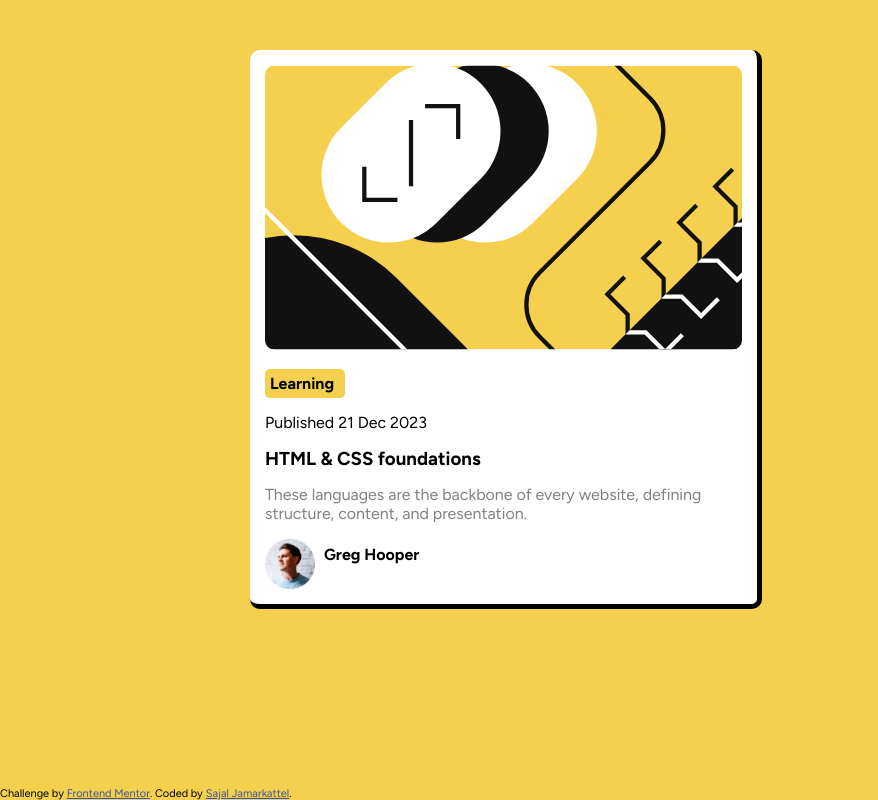
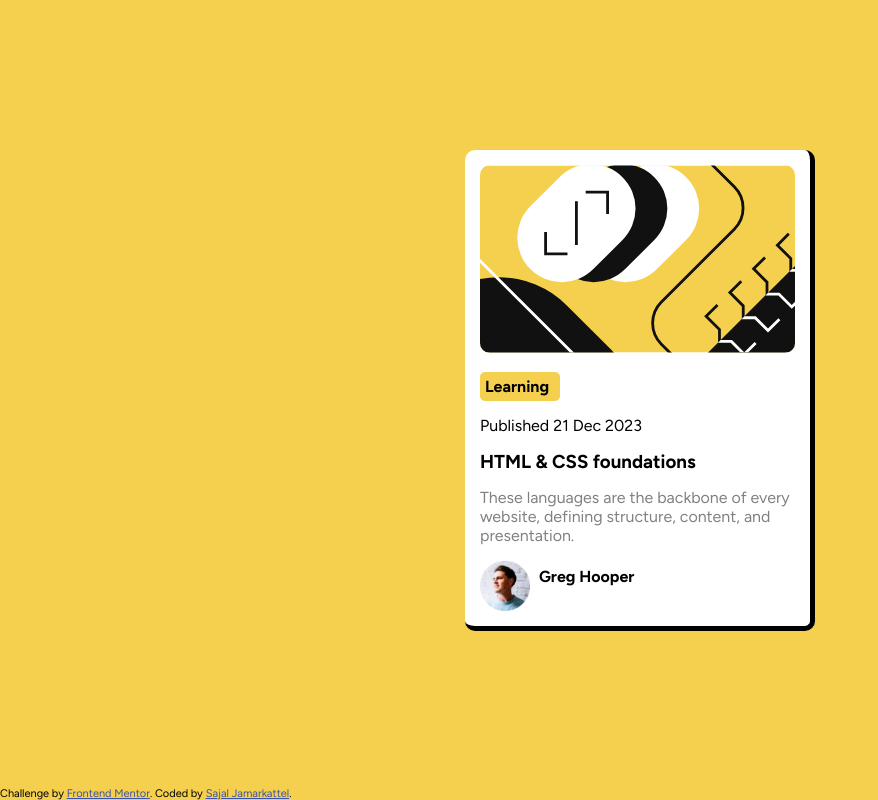
Before and after one commit to SJGit15/blog-preview-card-main, a plain HTML site: page index.html in a window 1280 px wide. Shown: the whole page, without its empty margins (0-878 px from the left). Drawn offline with Linux system fonts and the light colour scheme.

Commit message:
Changed name of a div, centered that div using margin auto.

```diff
--- a/index.html
+++ b/index.html
@@ -11,7 +11,7 @@
   <title>Frontend Mentor | Blog preview card</title>
 </head>
 <body>
-  <div class="body">
+  <div class="card">
     <img src="assets/images/illustration-article.svg" alt="blog-card">
 
     <div class="learning">
--- a/styles.css
+++ b/styles.css
@@ -10,20 +10,20 @@ body {
     background-color: hsl(47, 88%, 63%);
 }
 
-.body {
+.card {
     background-color: white;
 
     border-radius: 10px;
     border-right: 5px solid black;
     border-bottom: 5px solid black;
 
-    width: 40%;
+    width: 350px;
 
     padding: 15px;
 
-    margin-top: 50px;
-    margin-left: 250px;
-    margin-right: 100px;
+    margin-top: 150px;
+    margin-left: auto;
+    margin-right: auto;
 }
 
 img:nth-of-type(1) {
```
